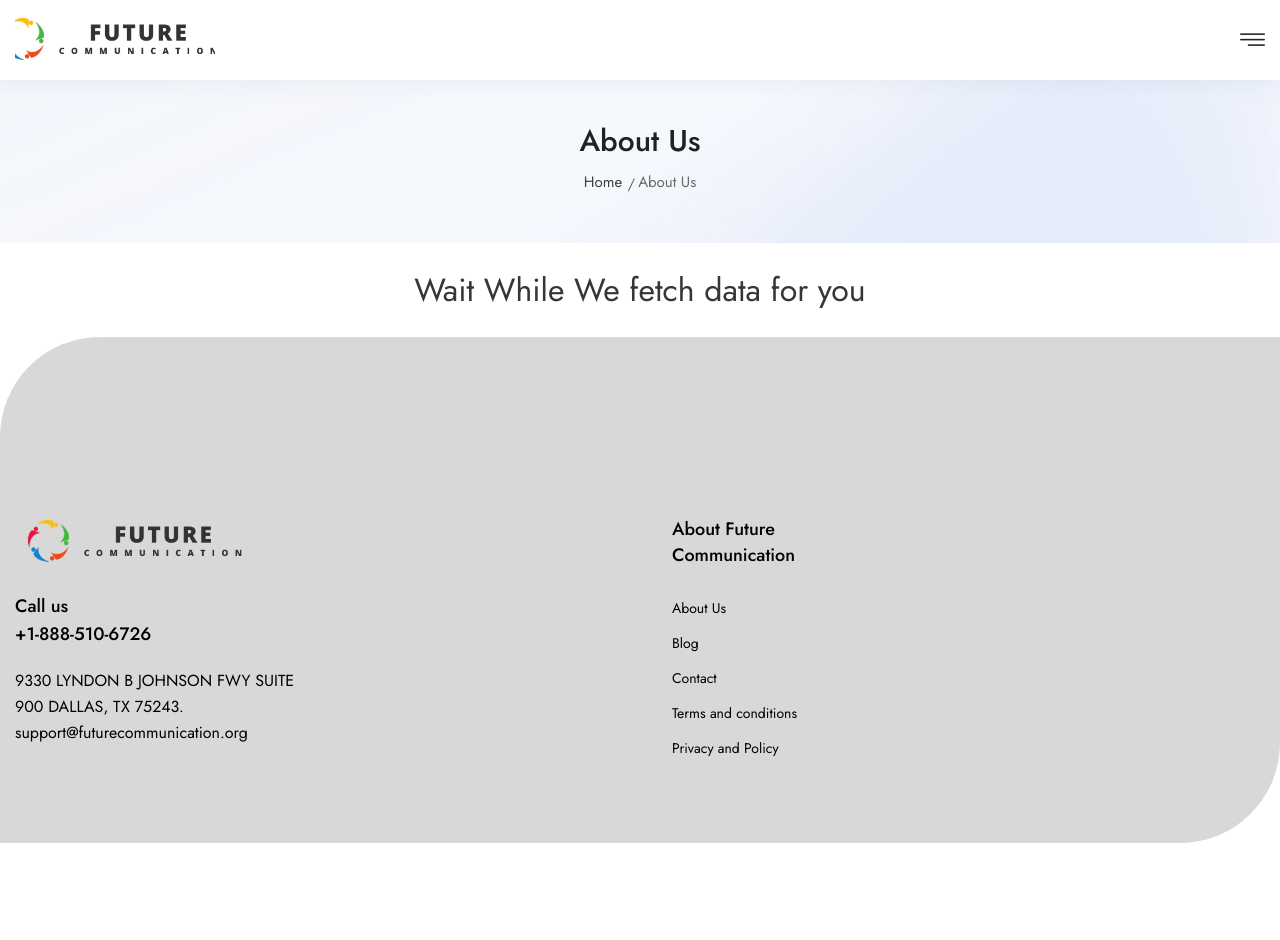
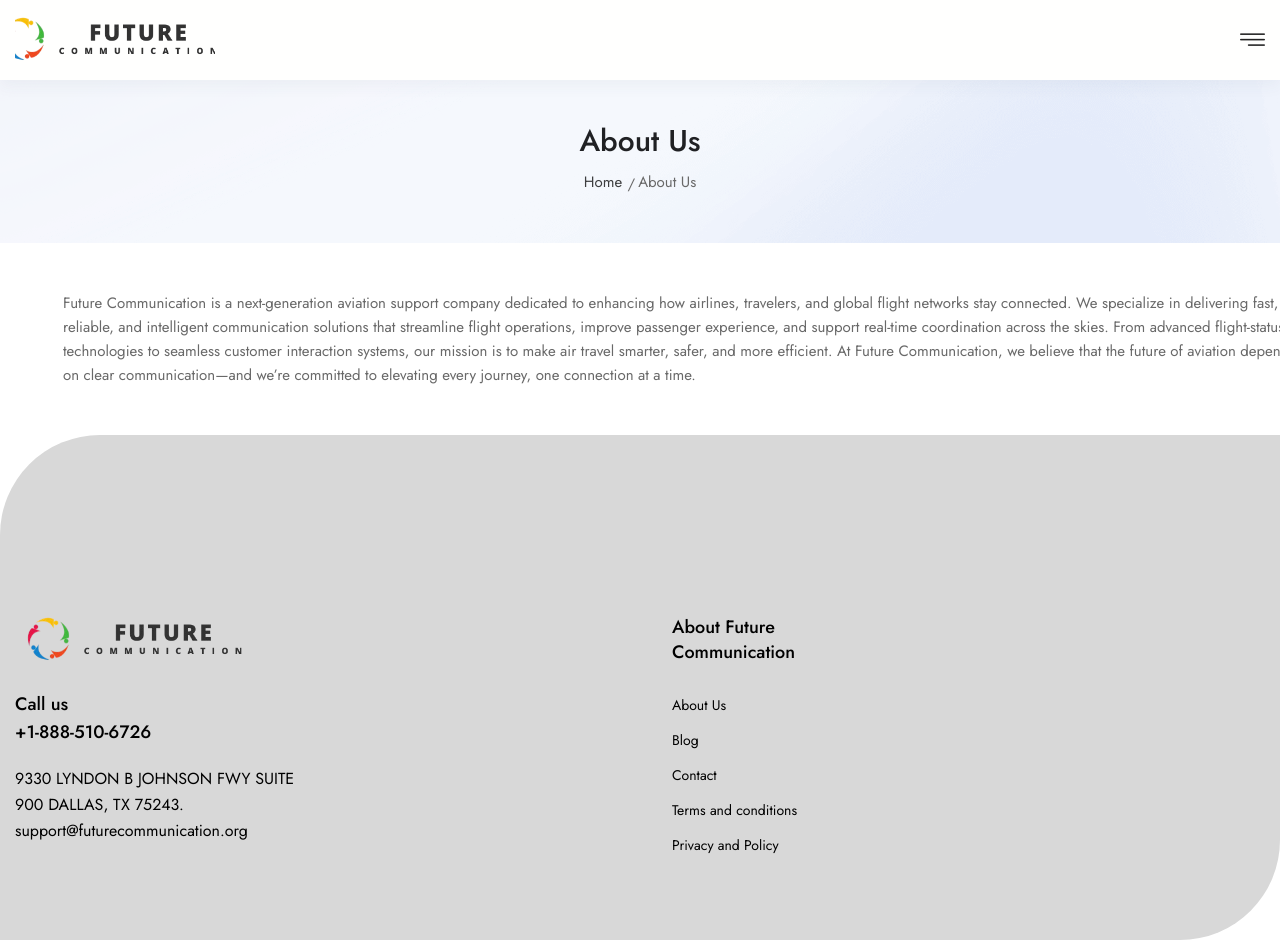
Before and after one commit to Mayank-Anonymously/new-future, a Next.js app: page /about in a window 1280 px wide. Before the commit the page ends 843 px from the top, so only its background shows below. Built offline with nearby package versions, Linux system fonts and the light colour scheme.

Commit message:
added changes

```diff
--- a/components/pages-menu/about/index.jsx
+++ b/components/pages-menu/about/index.jsx
@@ -22,16 +22,12 @@
       <Breadcrumb title="About Us" meta="About Us" />
       {/* <!--End Page Title--> */}
 
-      {data === undefined ? (
-        <span className="loading-text m-5">
-          <h2 className="text-center">Wait While We fetch data for you</h2>
-        </span>
-      ) : (
+
         <div
           className="auto-container bg-white m-5"
           dangerouslySetInnerHTML={{ __html: "<p>Future Communication is a next-generation aviation support company dedicated to enhancing how airlines, travelers, and global flight networks stay connected. We specialize in delivering fast, reliable, and intelligent communication solutions that streamline flight operations, improve passenger experience, and support real-time coordination across the skies. From advanced flight-status technologies to seamless customer interaction systems, our mission is to make air travel smarter, safer, and more efficient. At Future Communication, we believe that the future of aviation depends on clear communication&mdash;and we&rsquo;re committed to elevating every journey, one connection at a time.</p>" }}
         />
-      )}
+
 
       <Footer />
       {/* <!-- End Main Footer --> */}
```
